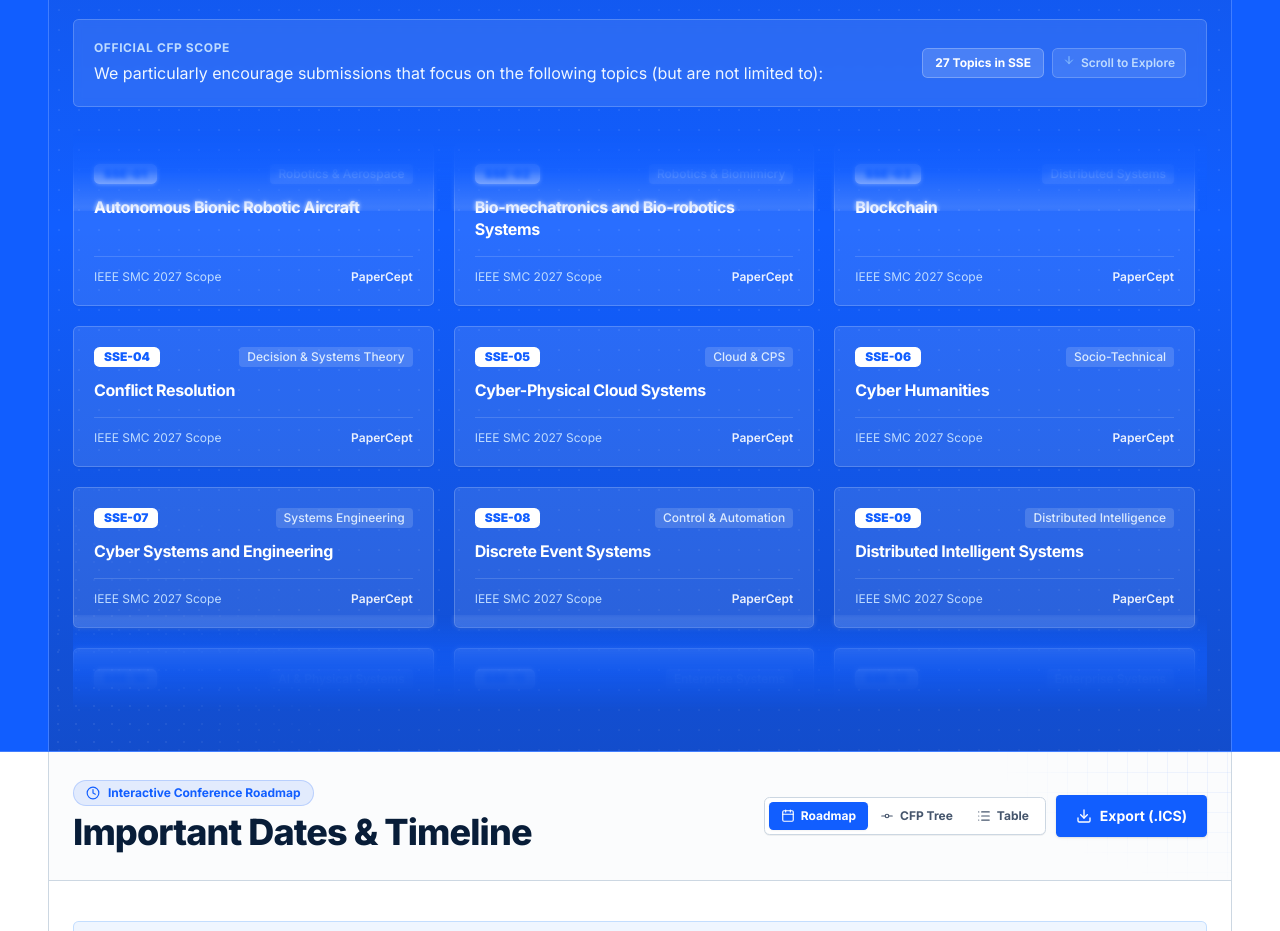
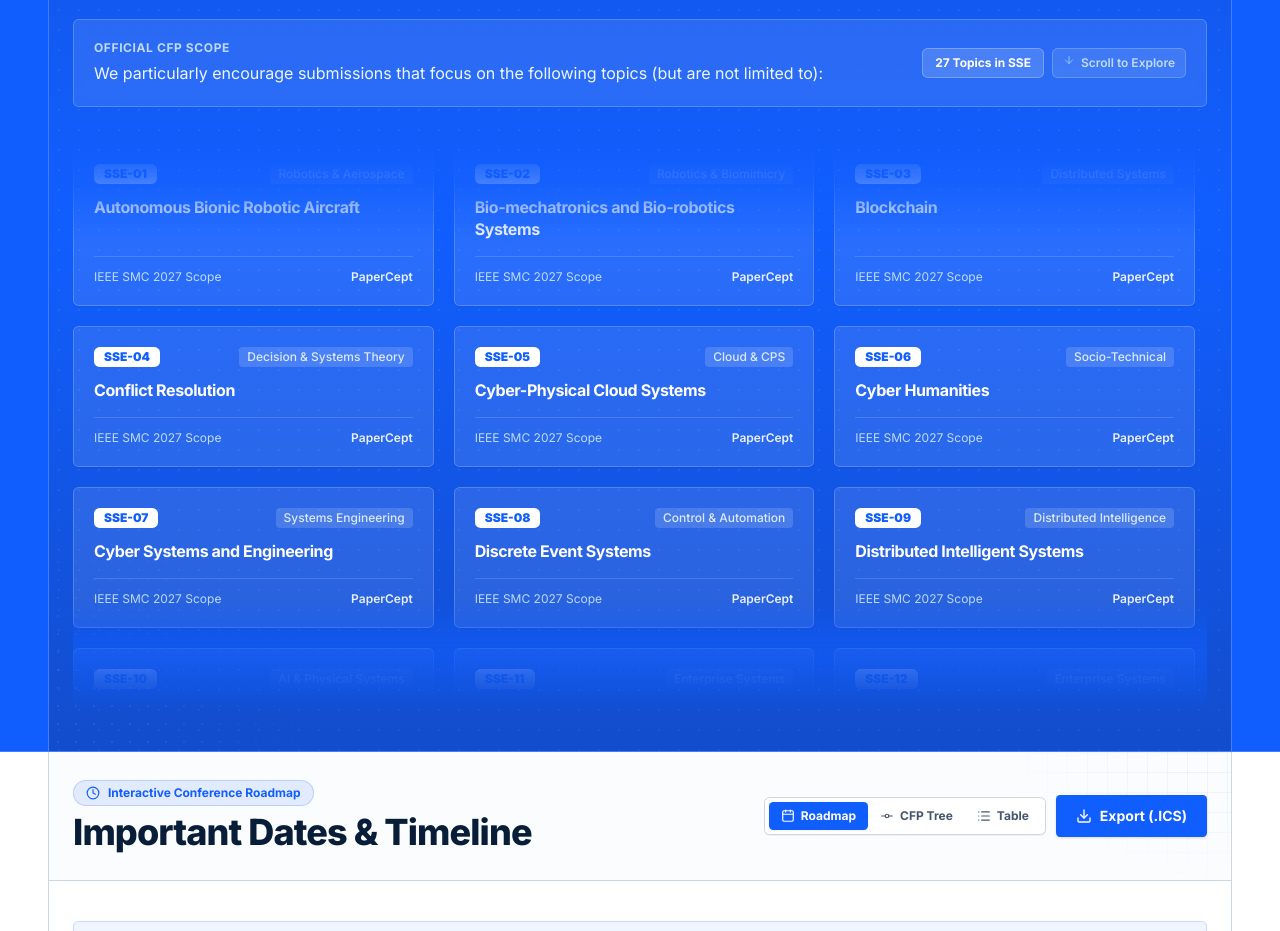
Before and after one commit to toantc1024/ieee.smc2027, a Next.js app: page / in a window 1280 px wide. Shown: the part 3560-4491 px from the top of the page. Built offline with nearby package versions, Linux system fonts and the light colour scheme.

Commit message:
fix(tracks): eliminate backdrop-blur and sharp stops to remove border artifact from fade overlays

```diff
--- a/src/components/sections/TracksExplorer.tsx
+++ b/src/components/sections/TracksExplorer.tsx
@@ -172,21 +172,21 @@ export function TracksExplorer() {
             No topics matched &ldquo;{searchQuery}&rdquo; in this pillar. Try another keyword or switch pillars.
           </div>
         ) : (
-          /* Marquee Fade Blur Overflow Container with Symmetrical Top & Bottom Mask */
+          /* Marquee Fade Overflow Container with Completely Smooth, Borderless Top & Bottom Transitions */
           <div
             className="relative z-10 overflow-hidden rounded-md"
             style={{
               maskImage:
-                "linear-gradient(to bottom, transparent 0%, black 44px, black calc(100% - 64px), transparent 100%)",
+                "linear-gradient(to bottom, transparent 0%, black 12%, black 88%, transparent 100%)",
               WebkitMaskImage:
-                "linear-gradient(to bottom, transparent 0%, black 44px, black calc(100% - 64px), transparent 100%)",
+                "linear-gradient(to bottom, transparent 0%, black 12%, black 88%, transparent 100%)",
             }}
           >
-            {/* Top Marquee Fade Blur Overlay */}
-            <div className="pointer-events-none absolute inset-x-0 top-0 h-16 sm:h-20 bg-gradient-to-b from-[#115eff] via-[#115eff]/85 to-transparent backdrop-blur-[2px] z-20" />
+            {/* Top Smooth Fade Overlay (Zero hard border lines) */}
+            <div className="pointer-events-none absolute inset-x-0 top-0 h-24 sm:h-28 bg-gradient-to-b from-[#115eff] via-[#115eff]/70 to-transparent z-20" />
 
-            {/* Bottom Marquee Fade Blur Overlay */}
-            <div className="pointer-events-none absolute inset-x-0 bottom-0 h-20 sm:h-24 bg-gradient-to-t from-[#115eff] via-[#115eff]/90 via-40% to-transparent backdrop-blur-[2px] z-20" />
+            {/* Bottom Smooth Fade Overlay (Zero hard border lines) */}
+            <div className="pointer-events-none absolute inset-x-0 bottom-0 h-24 sm:h-28 bg-gradient-to-t from-[#115eff] via-[#115eff]/70 to-transparent z-20" />
 
             {/* Pure Scrollable Topic Directory for User to Scroll (No Auto-Play) */}
             <div className="max-h-[520px] sm:max-h-[580px] overflow-y-auto pr-2 sm:pr-3 tracks-scroll-container py-3">
```
